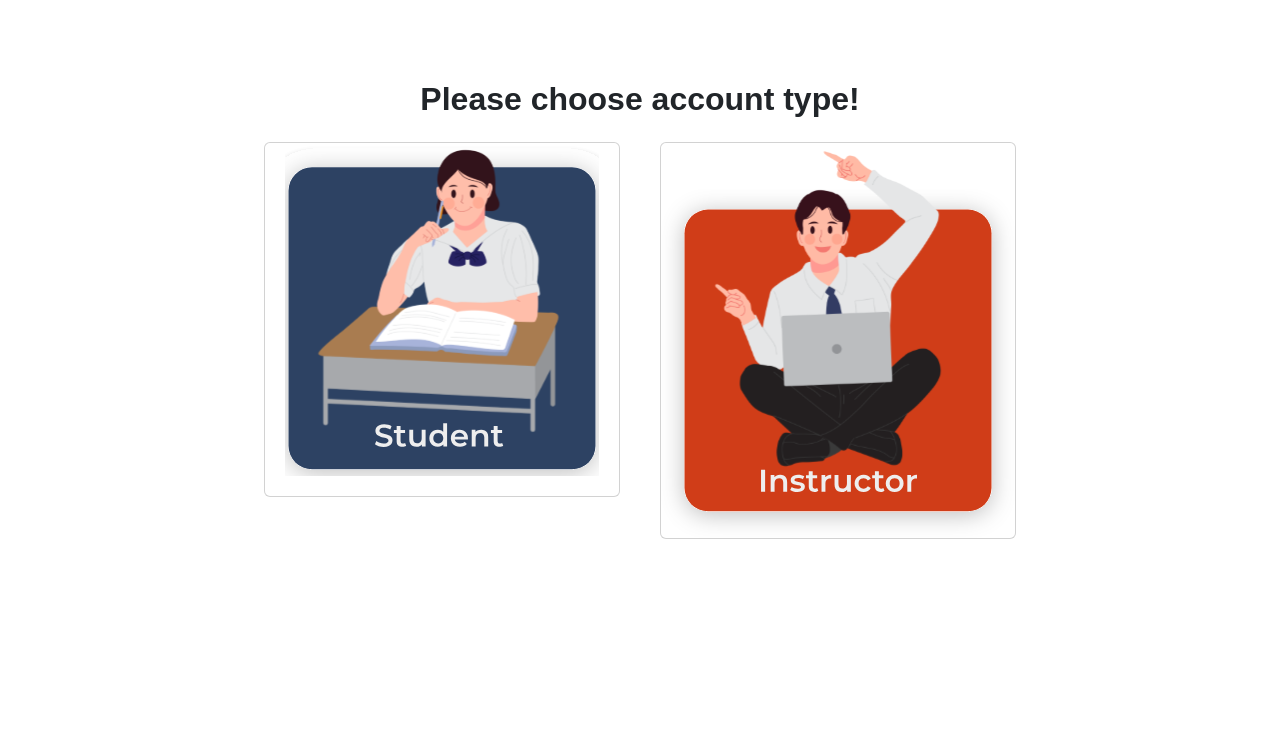
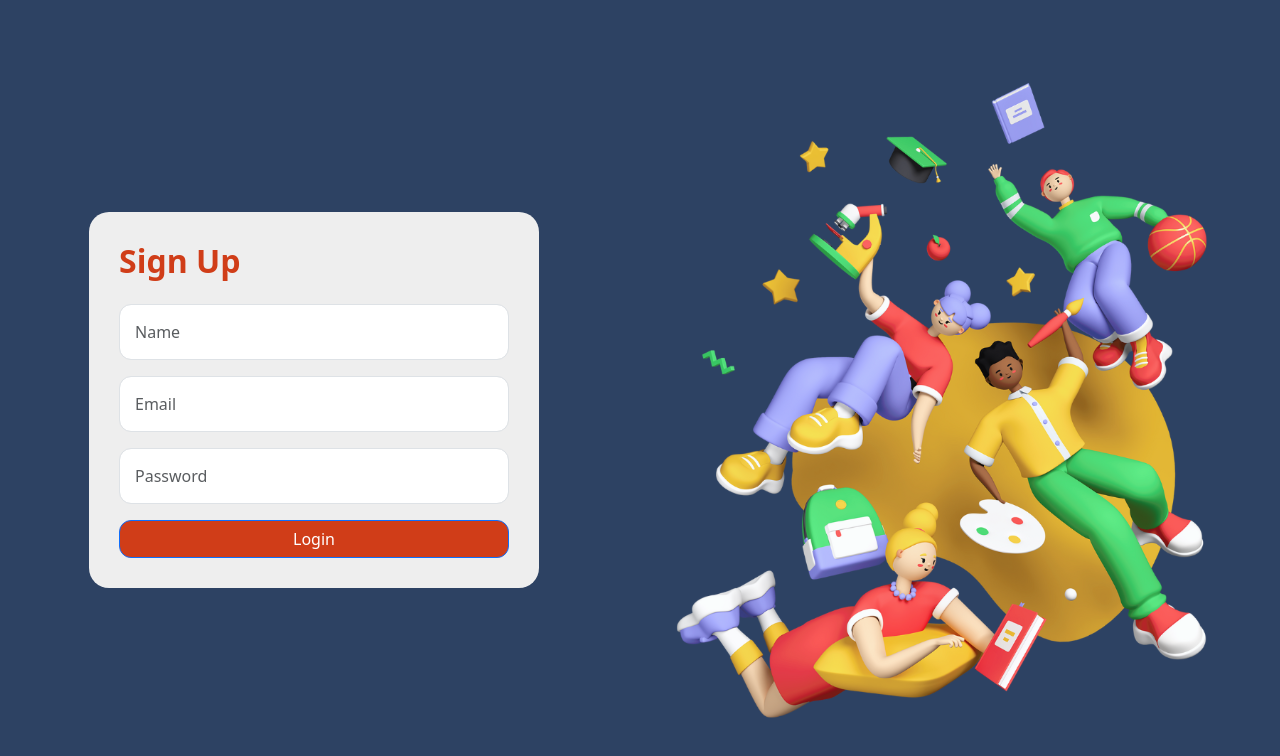
Before and after one commit to elidaarnaut/StudyHub, a React (Create React App) app in the folder study-hub/: page / in a window 1280 px wide. Shown: the top 756 px of the page. Built offline with nearby package versions, Linux system fonts and the light colour scheme; what webfontloader would draw is missing.

Commit message:
adapted the login for mobile and desktop devices

```diff
--- a/study-hub/src/App.js
+++ b/study-hub/src/App.js
@@ -1,6 +1,7 @@
 import React from 'react';
 //import Login from './pages/Login';
 import SelectProfile from './pages/SelectProfile'; // Make sure this path is correct based on your folder structure
+import Login from './pages/Login';
 
 function App() {
   return (
@@ -8,8 +9,8 @@ function App() {
       <header className="App-header">
         {/* Commented the login out, testing select profile */}
       </header>
+      <Login/>
 
-      <SelectProfile/>
     </div>
   );
 }
--- a/study-hub/src/pages/Login.js
+++ b/study-hub/src/pages/Login.js
@@ -1,5 +1,7 @@
 import React, { useState } from 'react';
-import SignUpImage from '../assets/3DSignUp.svg';  // Adjusted the import path
+import { Container, Row, Col, Form, Button } from 'react-bootstrap';
+import SignUpImage from '../assets/3DSignUp.svg';
+import 'bootstrap/dist/css/bootstrap.min.css';  // Ensure Bootstrap CSS is imported
 
 function Login() {
     const [inputs, setInputs] = useState({
@@ -16,93 +18,39 @@ function Login() {
     const handleSubmit = (event) => {
         event.preventDefault();
         console.log(inputs);
-        // Add logic to handle login here
+        // login logic will need it later
     };
 
-    const styles = {
-        loginContainer: {
-            display: 'flex',
-            justifyContent: 'space-between',
-            height: '100vh'
-        },
-        loginForm: {
-            width: '50%',
-            display: 'flex',
-            justifyContent: 'center',
-            alignItems: 'center',
-            backgroundColor: '#2D4263',
-            padding: '20px',
-            boxSizing: 'border-box'
-        },
-        form: {
-            justifyContent: 'center',
-            alignItems: 'center',
-            display: 'flex',
-            flexDirection: 'column',
-            gap: '25px',
-            width: '450px',
-            height: '500px',
-            backgroundColor: '#EEEEEE',
-            padding: '30px',
-            borderRadius: '20px'
-        },
-        input: {
-            padding: '15px',
-            fontSize: '16px',
-            width: '350px',
-            borderRadius: '12px'
-        },
-        title: {
-            fontWeight: 'bold',
-            fontSize: '30px',
-            color: '#D03D18',  // Removed the duplicate property for color
-            marginBottom: '20px'
-        },
-        buttonContainer: {
-            display: 'flex',
-            justifyContent: 'center',
-            width: '100%'
-        },
-        button: {
-            padding: '10px',
-            backgroundColor: '#D03D18',
-            color: 'white',
-            fontSize: '16px',
-            cursor: 'pointer',
-            width: '250px',
-            borderRadius: '12px'
-        },
-        imageContainer: {
-            width: '50%',
-            display: 'flex',
-            alignItems: 'center',
-            justifyContent: 'center',
-            backgroundColor:'#2D4263'
-        },
-        imageStyle: {  // Added style for the image
-            maxWidth: '100%',  // Ensures image is responsive and does not overflow its container
-            height: '93%',    // Maintains aspect ratio
-            padding: '20px'   // Adds some padding around the image
-        }
+    const inputStyle = {
+        padding: '15px',
+        fontSize: '16px',
+        width: '100%',
+        borderRadius: '12px'
     };
 
     return (
-        <div style={styles.loginContainer}>
-            <div style={styles.loginForm}>
-                <form onSubmit={handleSubmit} style={styles.form}>
-                    <div style={styles.title}>Sign Up</div>
-                    <input type="text" name="name" placeholder="Name" value={inputs.name} onChange={handleChange} style={styles.input} />
-                    <input type="email" name="email" placeholder="Email" value={inputs.email} onChange={handleChange} style={styles.input} />
-                    <input type="password" name="password" placeholder="Password" value={inputs.password} onChange={handleChange} style={styles.input} />
-                    <div style={styles.buttonContainer}>
-                        <button type="submit" style={styles.button}>Login</button>
-                    </div>
-                </form>
-            </div>
-            <div style={styles.imageContainer}>
-                <img src={SignUpImage} alt="Sign Up" style={styles.imageStyle} />  {/* Applying style to the image */}
-            </div>
-        </div>
+        <Container fluid className="min-vh-100 d-flex" style={{ backgroundColor: '#2D4263' }}>
+            <Row className="w-100 align-items-center">
+                <Col xs={12} md={6} className="d-flex justify-content-center p-4">
+                    <Form className="w-100" style={{ maxWidth: '450px', backgroundColor: '#EEEEEE', borderRadius: '20px', padding: '30px' }} onSubmit={handleSubmit}>
+                        <h2 className="mb-4" style={{ color: '#D03D18', fontWeight: 'bold' }}>Sign Up</h2>
+                        <Form.Group className="mb-3">
+                            <Form.Control type="text" placeholder="Name" name="name" value={inputs.name} onChange={handleChange} style={inputStyle} />
+                        </Form.Group>
+                        <Form.Group className="mb-3">
+                            <Form.Control type="email" placeholder="Email" name="email" value={inputs.email} onChange={handleChange} style={inputStyle} />
+                        </Form.Group>
+                        <Form.Group className="mb-3">
+                            <Form.Control type="password" placeholder="Password" name="password" value={inputs.password} onChange={handleChange} style={inputStyle} />
+                        </Form.Group>
+                        <Button variant="primary" type="submit" className="w-100" style={{ backgroundColor: '#D03D18', borderRadius: '12px' }}>Login</Button>
+                    </Form>
+                </Col>
+                <Col md={6} className="d-none d-md-flex justify-content-center align-items-center p-4">
+                    <img src={SignUpImage} alt="Sign Up" style={{ maxWidth: '100%', height: 'auto', maxHeight: '93vh' }} />
+                </Col>
+            </Row>
+        </Container>
     );
 }
 
```
